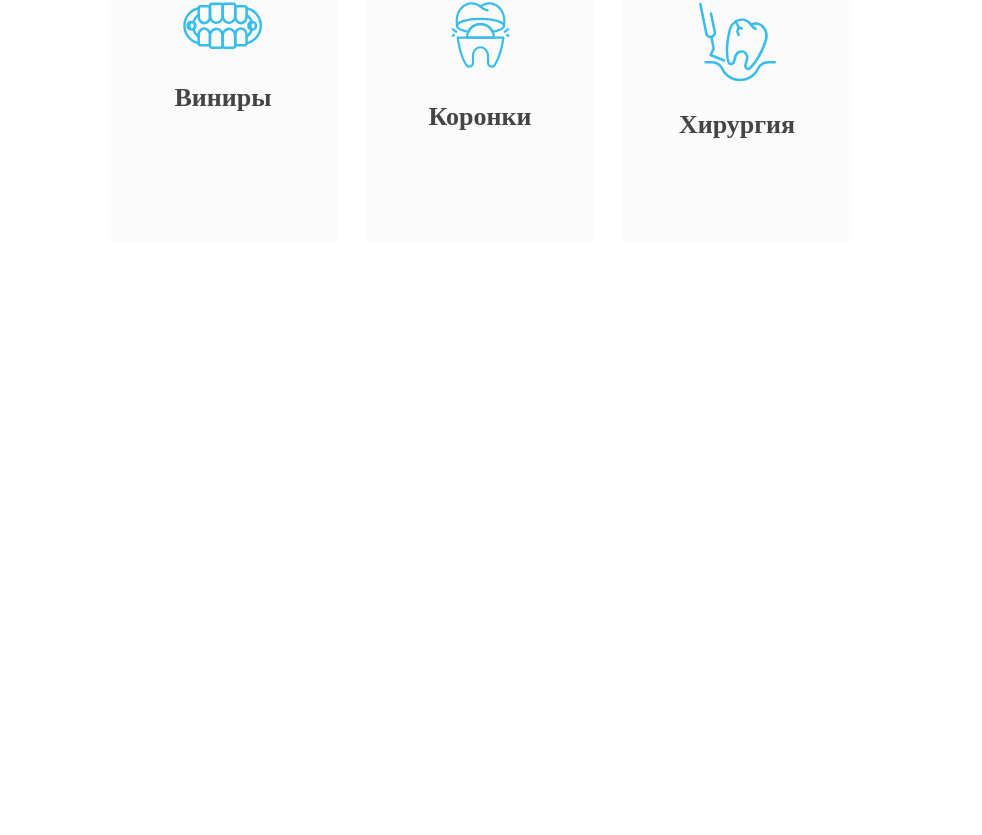
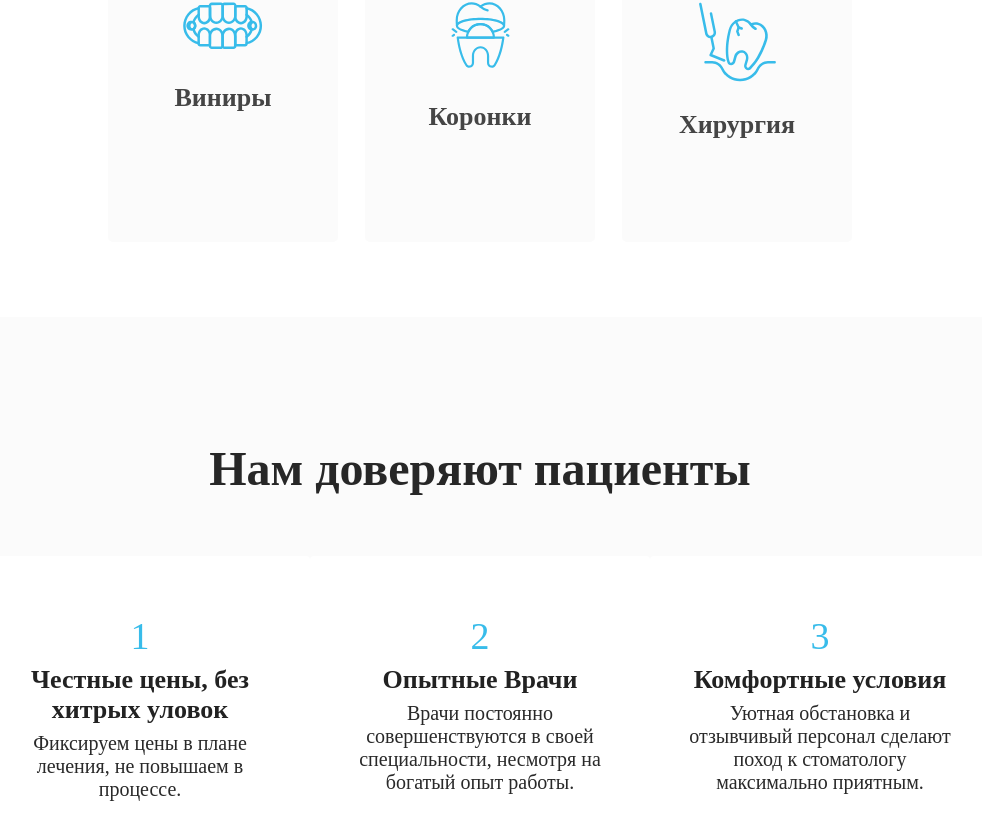
Before and after one commit to Kolizey08/Hospital-front, a React (Create React App) app: page / in a window 1280 px wide. Shown: the part 942-1777 px from the top of the page, without its empty margins (160-1142 px from the left). Before the commit the page ends 1416 px from the top, so only its background shows below. Built offline with nearby package versions, Linux system fonts and the light colour scheme.

Commit message:
Сверстал компонент про доверие пациентов

```diff
--- a/src/App.js
+++ b/src/App.js
@@ -1,10 +1,12 @@
 import "./App.css";
+import Confidence from "./components/Confidence/Confidence";
 import Services from "./components/Services/Services";
 
 function App() {
   return (
     <div className="App">
       <Services />
+      <Confidence />
     </div>
   );
 }
--- /dev/null
+++ b/src/components/Confidence/Confidence.jsx
@@ -0,0 +1,42 @@
+import React from "react";
+
+import styles from "./Confidence.module.scss";
+
+const Confidence = () => {
+  return (
+    <div className={styles.confidence}>
+      <div className={styles.confidence_wrapper}>
+        <div className={styles.confidence_bText}>Нам доверяют пациенты</div>
+        <div className={styles.confidence_row}>
+          <div className={styles.confidence_column}>
+            <div className={styles.column_number}>1</div>
+            <div className={styles.column_bText}>
+              Честные цены, без хитрых уловок
+            </div>
+            <div className={styles.column_sText}>
+              Фиксируем цены в плане лечения, не повышаем в процессе.
+            </div>
+          </div>
+          <div className={styles.confidence_column}>
+            <div className={styles.column_number}>2</div>
+            <div className={styles.column_bText}>Опытные Врачи</div>
+            <div className={styles.column_sText}>
+              Врачи постоянно совершенствуются в своей специальности, несмотря
+              на богатый опыт работы.
+            </div>
+          </div>
+          <div className={styles.confidence_column}>
+            <div className={styles.column_number}>3</div>
+            <div className={styles.column_bText}>Комфортные условия</div>
+            <div className={styles.column_sText}>
+              Уютная обстановка и отзывчивый персонал сделают поход к
+              стоматологу максимально приятным.
+            </div>
+          </div>
+        </div>
+      </div>
+    </div>
+  );
+};
+
+export default Confidence;
--- /dev/null
+++ b/src/components/Confidence/Confidence.module.scss
@@ -0,0 +1,40 @@
+.confidence {
+  .confidence_wrapper {
+    padding: 124px 130px;
+    background-color: #fbfbfb;
+    .confidence_bText {
+      font-weight: 700;
+      font-size: 48px;
+      color: #272727;
+      margin-bottom: 60px;
+    }
+    .confidence_row {
+      display: flex;
+      justify-content: space-between;
+      .confidence_column {
+        padding: 58px 37px;
+        background-color: #ffffff;
+        border-radius: 4px;
+        .column_number {
+          font-weight: 400;
+          font-size: 38px;
+          color: #38bcea;
+          margin-bottom: 7px;
+        }
+        .column_bText {
+          font-weight: 700;
+          font-size: 26px;
+          max-width: 300px;
+          color: #222222;
+          margin-bottom: 7px;
+        }
+        .column_sText {
+          font-weight: 400;
+          font-size: 20px;
+          color: #292929;
+          max-width: 320px;
+        }
+      }
+    }
+  }
+}
```
